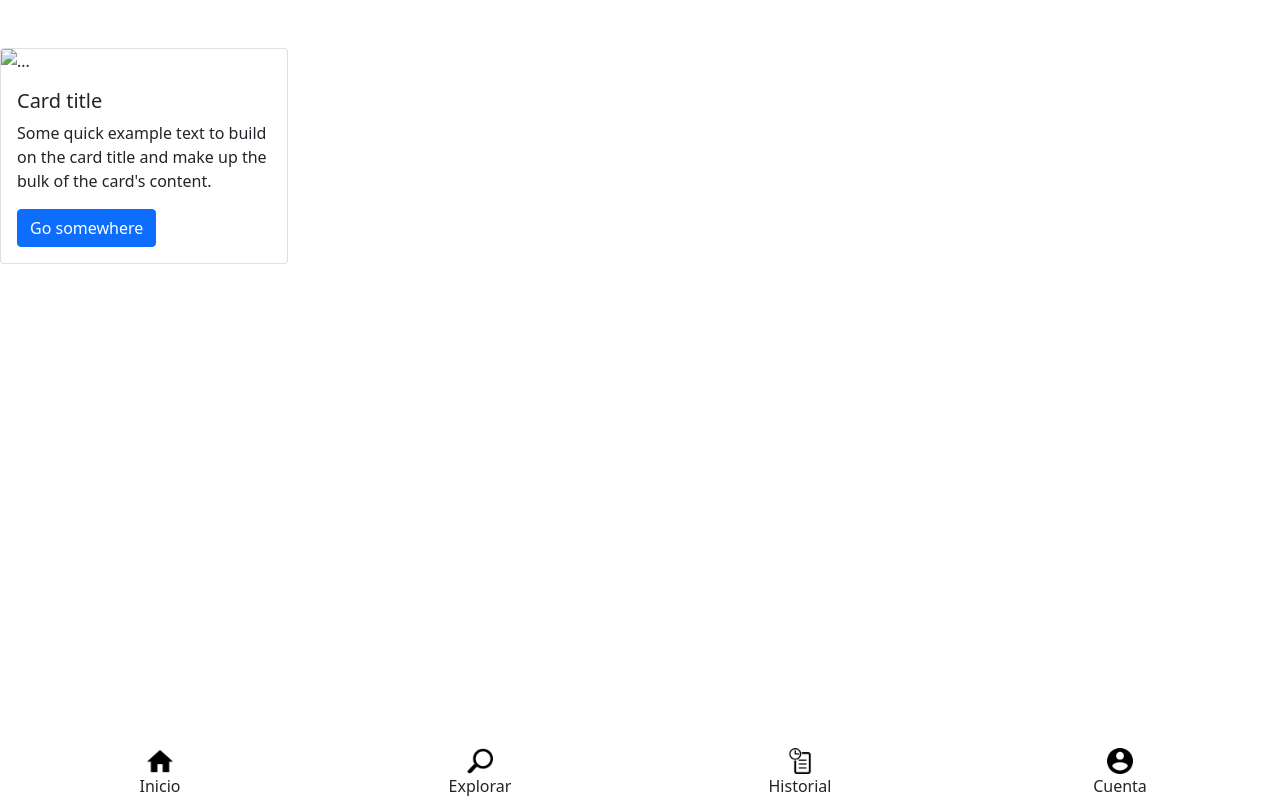
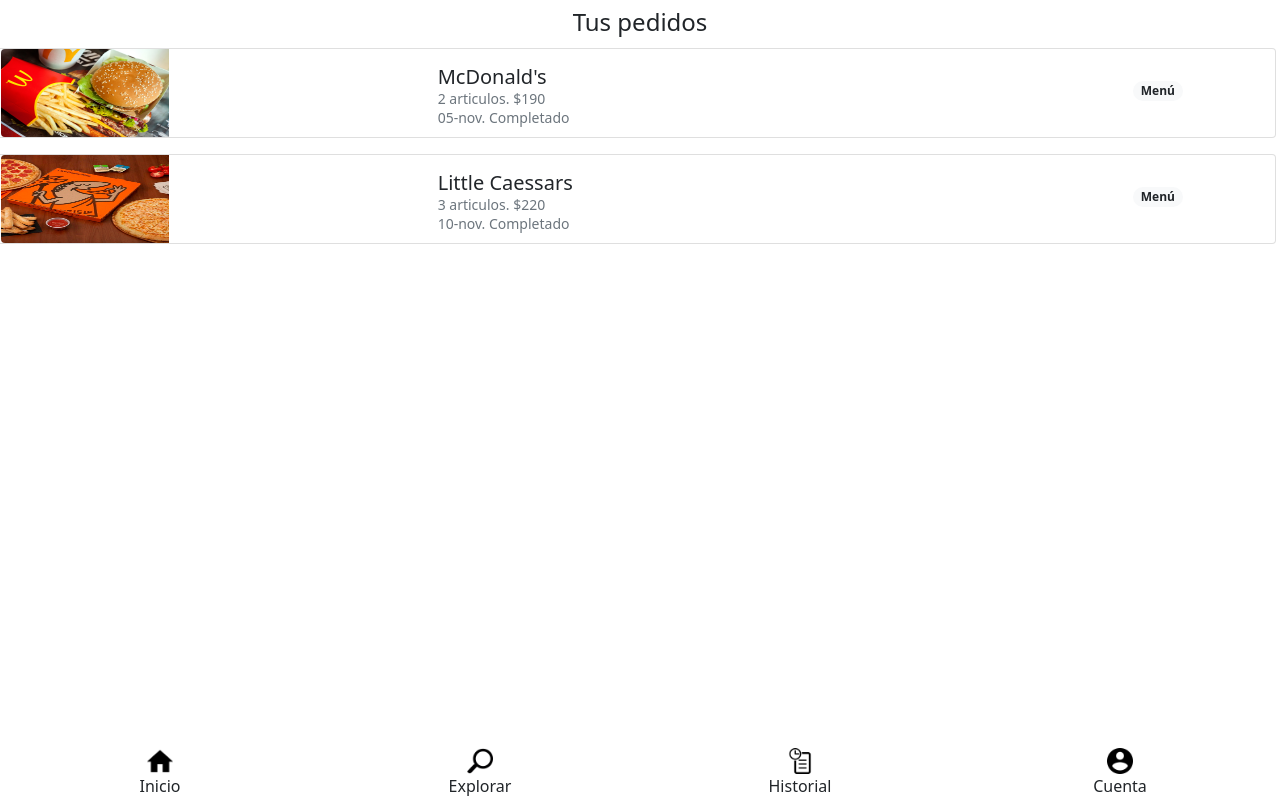
Before and after one commit to AlbertoRoGlez/App-proyecto-escuela, a plain HTML site: page historial.html in a window 1280 px wide. Drawn offline with nearby package versions, Linux system fonts and the light colour scheme.

Commit message:
Historial

```diff
--- a/historial.html
+++ b/historial.html
@@ -19,19 +19,51 @@
     <!-- Pantalla inicio -->
     <!-- Sticky top -->
     <div class="container-fluid sticky-top">
-      <div class="row" style="background-color: white; height: 6vh">
-        <div class="col"></div>
+      <div class="row text-center" style="background-color: white; height: 6vh">
+        <div class="col">
+            <h4 class=" mt-2">Tus pedidos</h4>
+        </div>
       </div>
     </div>
     <!-- /Sticky top -->
-    <div class="card" style="width: 18rem;">
-        <img src="." class="card-img-top" alt="...">
-        <div class="card-body">
-          <h5 class="card-title">Card title</h5>
-          <p class="card-text">Some quick example text to build on the card title and make up the bulk of the card's content.</p>
-          <a href="#" class="btn btn-primary">Go somewhere</a>
-        </div>
-      </div>
+    <!-- Historial-->
+    <div class="row justify-content-center me-1 mb-5">
+        <div class="card mb-3">
+            <div class="row g-0">
+              <div class="col-4">
+                <img src="./imagenes/comida/McDonalds.jpg" class="img-fluid rounded-start" style="width: 21vh; height: 11vh;">
+              </div>
+              <div class="col-6">
+                <div class="card-body" style="line-height: 0.25vh;">
+                  <h5 class="card-title">McDonald's</h5>
+                  <p class="card-text"><small class="text-muted">2 articulos. $190</small></p>
+                  <p class="card-text"><small class="text-muted">05-nov. Completado</small></p>
+                </div>
+              </div>
+              <div class="col-2 text-center mt-4">
+                    <span class="badge rounded-pill bg-light text-dark mt-2">Menú</span>
+                </div>
+            </div>
+          </div>
+          <div class="card mb-3">
+              <div class="row g-0">
+                <div class="col-4">
+                  <img src="./imagenes/comida/LittleCaesars.png" class="img-fluid rounded-start" style="width: 21vh; height: 11vh;">
+                </div>
+                <div class="col-6">
+                  <div class="card-body" style="line-height: 0.25vh;">
+                    <h5 class="card-title">Little Caessars</h5>
+                    <p class="card-text"><small class="text-muted">3 articulos. $220</small></p>
+                    <p class="card-text"><small class="text-muted">10-nov. Completado</small></p>
+                  </div>
+                </div>
+                <div class="col-2 text-center mt-4">
+                      <span class="badge rounded-pill bg-light text-dark mt-2">Menú</span>
+                  </div>
+              </div>
+            </div>
+    </div>
+    <!-- /Historial-->
     <!-- Fixed footer -->
     <div class="container-fluid fixed-bottom">
       <div class="row" style="background-color: white; height: 7vh">
--- a/index.html
+++ b/index.html
@@ -29,7 +29,7 @@
       <div class="row d-grid gap-3">
         <div class="col-12">
           <a href="#" style="text-decoration: none">
-            <div class="card border-0">
+            <div class="card border-1">
               <img
                 src="./imagenes/comida/BurgerKing.jpg"
                 class="card-img-top"
@@ -59,7 +59,7 @@
         </div>
         <div class="col-12">
           <a href="#" style="text-decoration: none">
-            <div class="card border-0">
+            <div class="card border-1">
               <img
                 src="./imagenes/comida/DairyQueen.png"
                 class="card-img-top"
@@ -89,7 +89,7 @@
         </div>
         <div class="col-12">
           <a href="#" style="text-decoration: none">
-            <div class="card border-0">
+            <div class="card border-1">
               <img
                 src="./imagenes/comida/DominosPizza.jpg"
                 class="card-img-top"
@@ -119,7 +119,7 @@
         </div>
         <div class="col-12">
           <a href="#" style="text-decoration: none">
-            <div class="card border-0">
+            <div class="card border-1">
               <img
                 src="./imagenes/comida/KFC.jpeg"
                 class="card-img-top"
@@ -147,7 +147,7 @@
         </div>
         <div class="col-12">
           <a href="#" style="text-decoration: none">
-            <div class="card border-0">
+            <div class="card border-1">
               <img
                 src="./imagenes/comida/LittleCaesars.png"
                 class="card-img-top"
@@ -177,7 +177,7 @@
         </div>
         <div class="col-12" style="margin-bottom: 4rem">
           <a href="#" style="text-decoration: none">
-            <div class="card border-0">
+            <div class="card border-1">
               <img
                 src="./imagenes/comida/McDonalds.jpg"
                 class="card-img-top"
```
